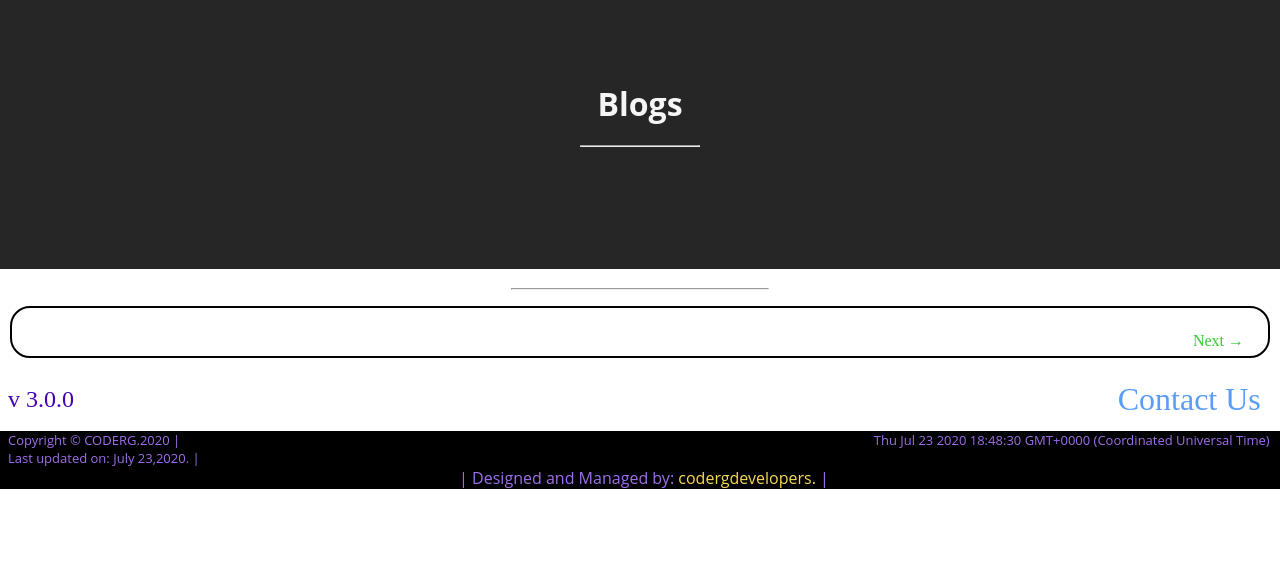
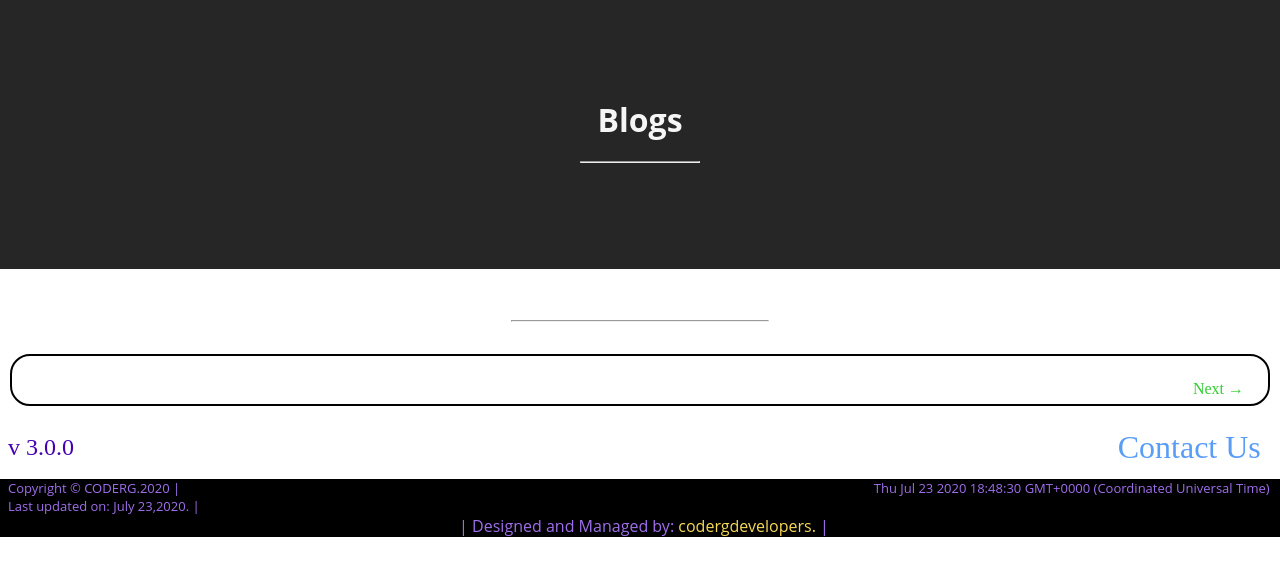
Before and after one commit to codergdevelopers/coderg, a Flask app: page /blog in a window 1280 px wide. Shown: the part 83-659 px from the top of the page. Run offline with Flask 2, Linux system fonts and the light colour scheme; data that the repository does not hold is empty.

Commit message:
working on css of blog.html

```diff
--- a/flask_qa/static/css/stylesh16.css
+++ b/flask_qa/static/css/stylesh16.css
@@ -273,7 +273,7 @@
     border-radius: 20px;
     height: auto;
     margin: 10px;
-    text-justify: auto;
+
 }
 .post-box-content{
     padding: 2rem;
@@ -283,7 +283,7 @@
     display: flex;
     flex-direction: column;
     padding: 10x 250px;
-    height: 18rem;
+    height: 20rem;
     justify-content: center;
     align-items: center;
 }
--- a/flask_qa/templates/blog.html
+++ b/flask_qa/templates/blog.html
@@ -28,7 +28,7 @@
 
     </div>
 
-    <hr style="width: 20%; margin: auto; margin-bottom: 1rem;">
+    <hr style="width: 20%; margin: auto; margin-bottom: 2rem;">
 
 
     <!-- Main Content -->
```
